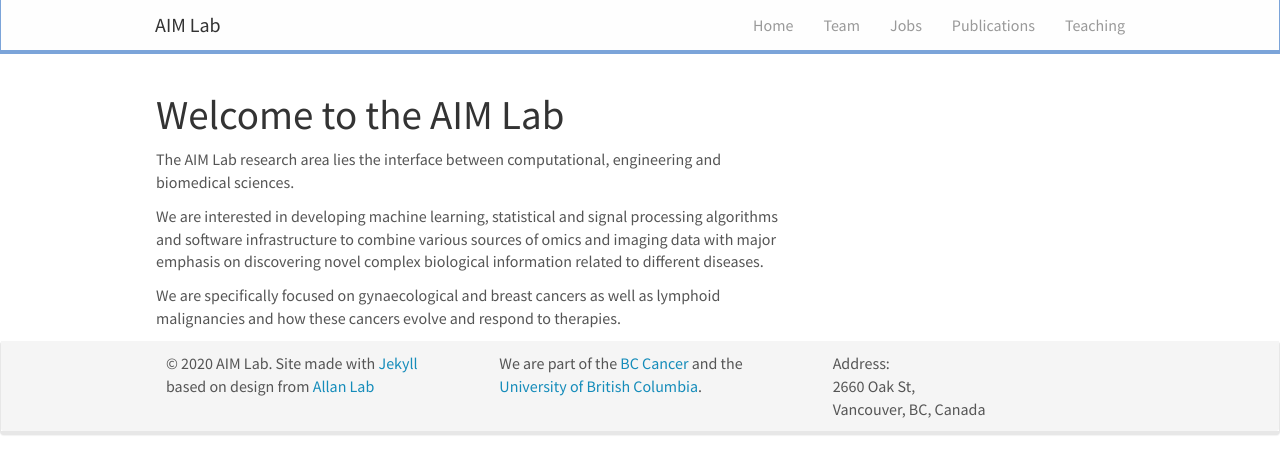
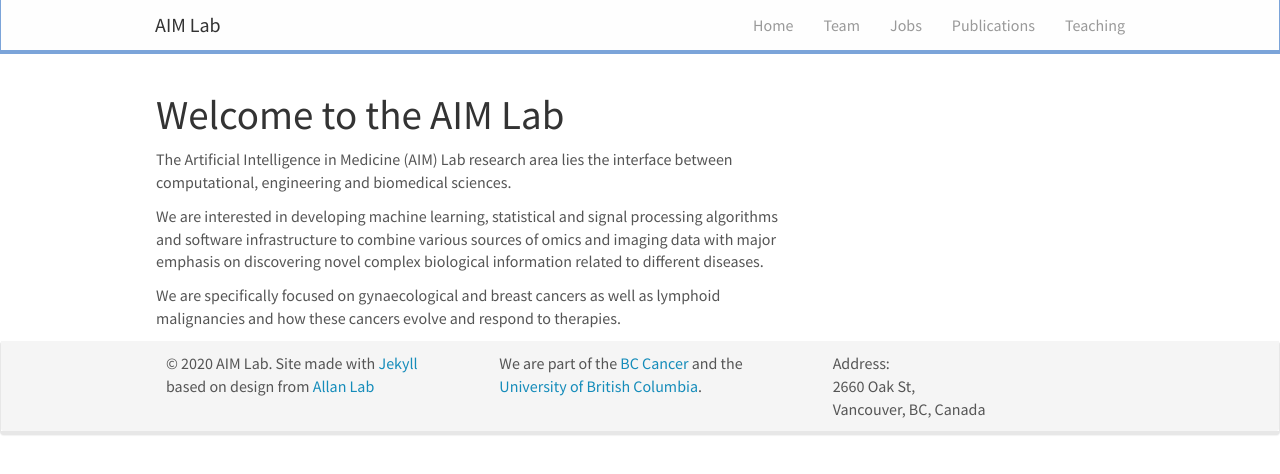
Before and after one commit to AIMLab-UBC/AIMLab-UBC.github.io, a Jekyll site: the page built from _pages/index.md, in a window 1280 px wide. Shown: the top 474 px of the page. Built offline with Jekyll 4.4.1, drawn with Linux system fonts in a browser that asks for light colours; nearby versions of some CDN libraries.

Commit message:
Update index.md

```diff
--- a/_pages/index.md
+++ b/_pages/index.md
@@ -6,7 +6,7 @@ sitemap: false
 permalink: /
 ---
 
-The AIM Lab research area lies the interface between computational, engineering and biomedical sciences.
+The Artificial Intelligence in Medicine (AIM) Lab research area lies the interface between computational, engineering and biomedical sciences.
 
 We are interested in developing machine learning, statistical and signal processing algorithms and software infrastructure to combine various sources of omics and imaging data with major emphasis on discovering novel complex biological information related to different diseases.
 
```
